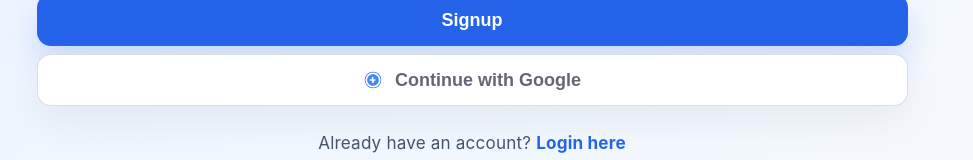
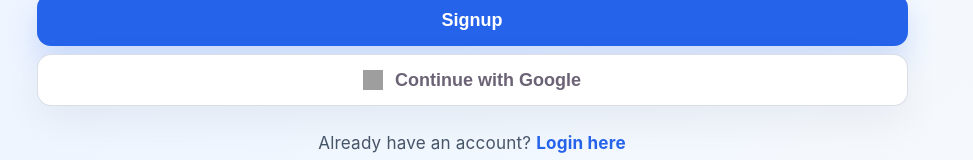
Before and after one commit to thereals4ch1-cpu/Geo_Attend_2, a React (Vite) app in the folder client/: page /signup in a window 1280 px wide. Shown: the part 490-650 px from the top of the page, without its empty margins (168-1141 px from the left). Built offline with nearby package versions, Linux system fonts and the light colour scheme; no server answers; grey boxes are pictures that could not be loaded.

Commit message:
tried to change the text color in sign up page

```diff
--- a/client/src/components/Signup.jsx
+++ b/client/src/components/Signup.jsx
@@ -95,11 +95,11 @@
           <button type="submit" className="signup-button">Signup</button>
         </form>
         <button type="button" className="google-button" onClick={handleGoogleSignup}>
-          <svg className="google-logo" viewBox="0 0 24 24" width="20" height="20">
-            <circle cx="12" cy="12" r="10" fill="#4285f4"/>
-            <circle cx="12" cy="12" r="9" fill="white"/>
-            <path d="M12 5C8.13 5 5 8.13 5 12s3.13 7 7 7 7-3.13 7-7-3.13-7-7-7zm3.5 8h-2.5v2.5h-2v-2.5H8v-2h2.5V8.5h2v2.5h2.5v2z" fill="#4285f4"/>
-          </svg>
+          <img
+            className="google-logo"
+            src="https://upload.wikimedia.org/wikipedia/commons/5/53/Google_%22G%22_Logo.svg"
+            alt="Google"
+          />
           Continue with Google
         </button>
         <p className="signup-link">
```
